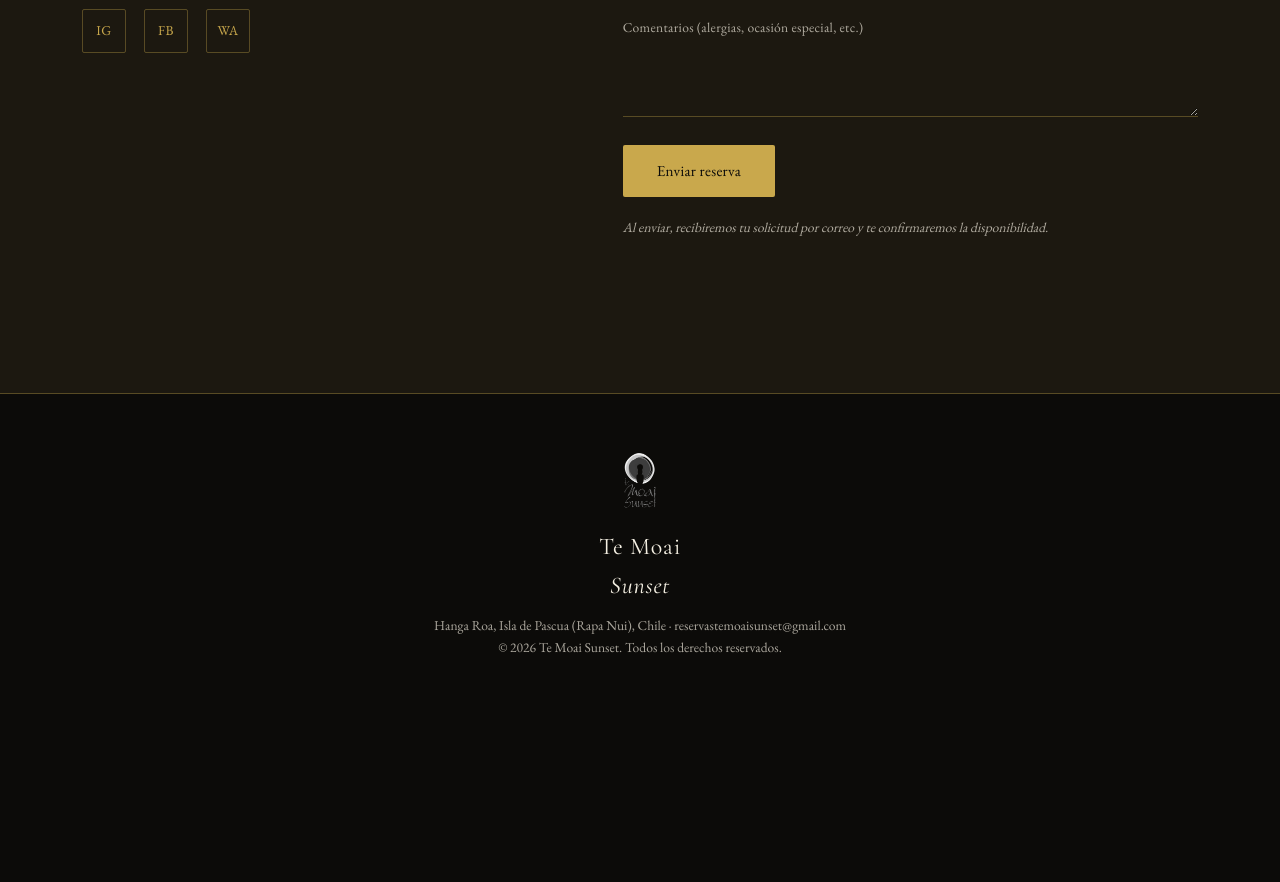
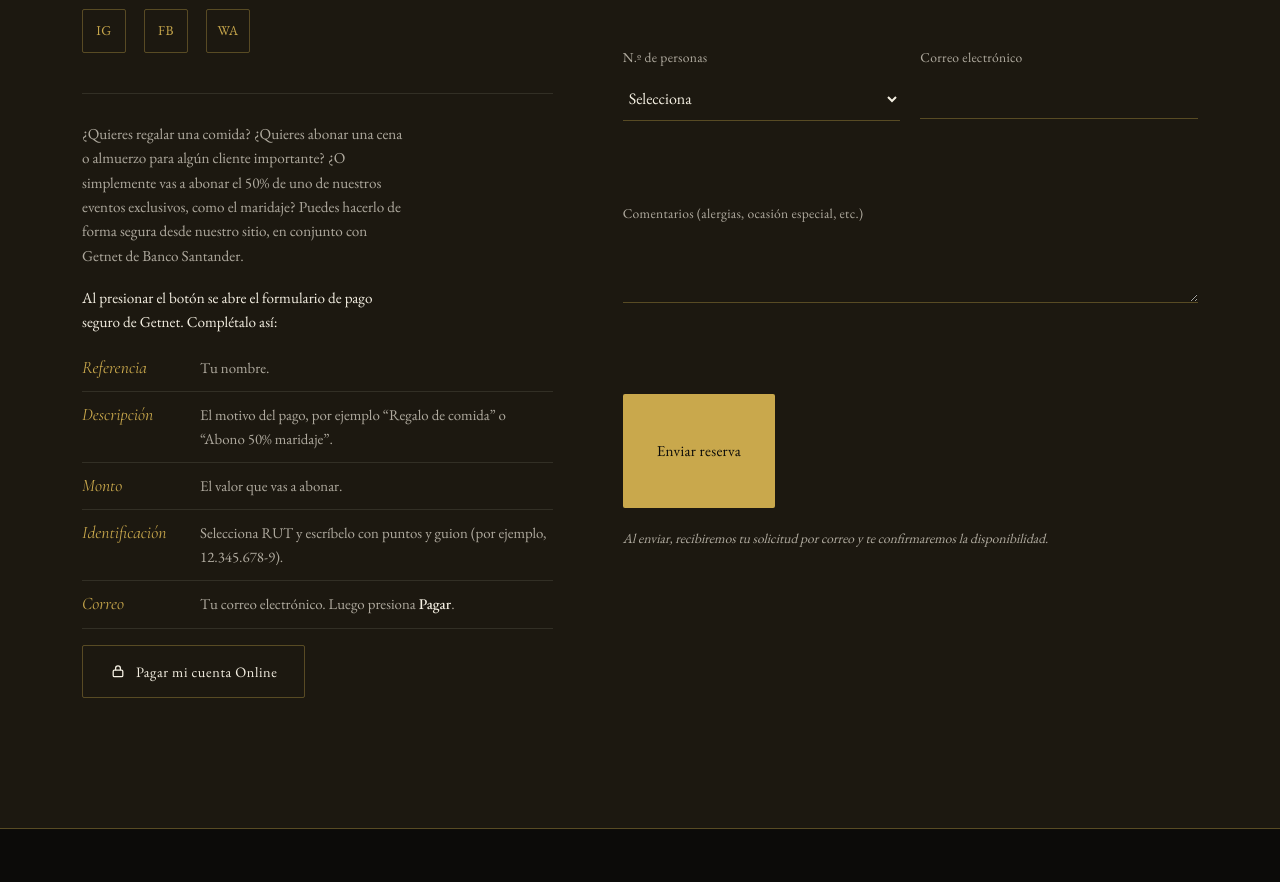
Before and after one commit to dela1305/te-moai-sunset, a plain HTML site: page index.html in a window 1280 px wide. Shown: the part 6185-7067 px from the top of the page. Before the commit the page ends 6879 px from the top, so only its background shows below. Drawn offline with nearby package versions, Linux system fonts and the light colour scheme.

Commit message:
Agregar bloque de pagos online con Getnet (regalos y abonos) a la seccion Reservas [skip ci]
Co-Authored-By: Claude Sonnet 5.5 <noreply@anthropic.com>

```diff
--- a/index.html
+++ b/index.html
@@ -252,6 +252,15 @@
     letter-spacing:0.04em; transition:background 0.2s ease, color 0.2s ease, border-color 0.2s ease;
   }
   .res-socials a:hover{ background:var(--gold); color:var(--black); border-color:var(--gold);}
+  .res-pay{ margin-top:40px; padding-top:28px; border-top:1px solid var(--hairline);}
+  .res-pay p{ margin-top:0; font-size:0.95rem;}
+  .res-pay .btn-outline{ margin-top:16px;}
+  .res-pay .pay-intro{ margin-top:18px; color:var(--cream);}
+  .pay-fields{ margin-top:10px;}
+  .pay-fields > div{ display:grid; grid-template-columns:104px 1fr; gap:14px; padding:11px 0; border-bottom:1px solid var(--hairline);}
+  .pay-fields dt{ font-family:var(--serif); font-style:italic; color:var(--gold); font-size:1.1rem; line-height:1.4;}
+  .pay-fields dd{ color:var(--cream-dim); font-size:0.93rem;}
+  .pay-fields dd b{ color:var(--cream); font-weight:500;}
   form{ display:grid; gap:20px;}
   .form-row{ display:grid; grid-template-columns:1fr 1fr; gap:20px;}
   label{ display:block; font-size:0.85rem; color:var(--cream-dim); margin-bottom:8px; letter-spacing:0.02em;}
@@ -754,6 +763,21 @@
         <a href="https://facebook.com/temoaisunset" target="_blank" rel="noopener" aria-label="Facebook">FB</a>
         <a href="https://wa.me/56900000000" target="_blank" rel="noopener" aria-label="WhatsApp">WA</a>
       </div>
+      <div class="res-pay">
+        <p>¿Quieres regalar una comida? ¿Quieres abonar una cena o almuerzo para algún cliente importante? ¿O simplemente vas a abonar el 50% de uno de nuestros eventos exclusivos, como el maridaje? Puedes hacerlo de forma segura desde nuestro sitio, en conjunto con Getnet de Banco Santander.</p>
+        <p class="pay-intro">Al presionar el botón se abre el formulario de pago seguro de Getnet. Complétalo así:</p>
+        <dl class="pay-fields">
+          <div><dt>Referencia</dt><dd>Tu nombre.</dd></div>
+          <div><dt>Descripción</dt><dd>El motivo del pago, por ejemplo &ldquo;Regalo de comida&rdquo; o &ldquo;Abono 50% maridaje&rdquo;.</dd></div>
+          <div><dt>Monto</dt><dd>El valor que vas a abonar.</dd></div>
+          <div><dt>Identificación</dt><dd>Selecciona RUT y escríbelo con puntos y guion (por ejemplo, 12.345.678-9).</dd></div>
+          <div><dt>Correo</dt><dd>Tu correo electrónico. Luego presiona <b>Pagar</b>.</dd></div>
+        </dl>
+        <a class="btn-outline" href="https://micrositios.getnet.cl/temoaisunset" target="_blank" rel="noopener">
+          <svg viewBox="0 0 20 20" fill="none" stroke="currentColor" stroke-width="1.6"><rect x="4" y="9" width="12" height="8" rx="1.5"/><path d="M7 9V6.5a3 3 0 0 1 6 0V9"/></svg>
+          Pagar mi cuenta Online
+        </a>
+      </div>
     </div>
 
     <form id="reserva-form" action="https://formspree.io/f/xeaogbjp" method="POST">
```
